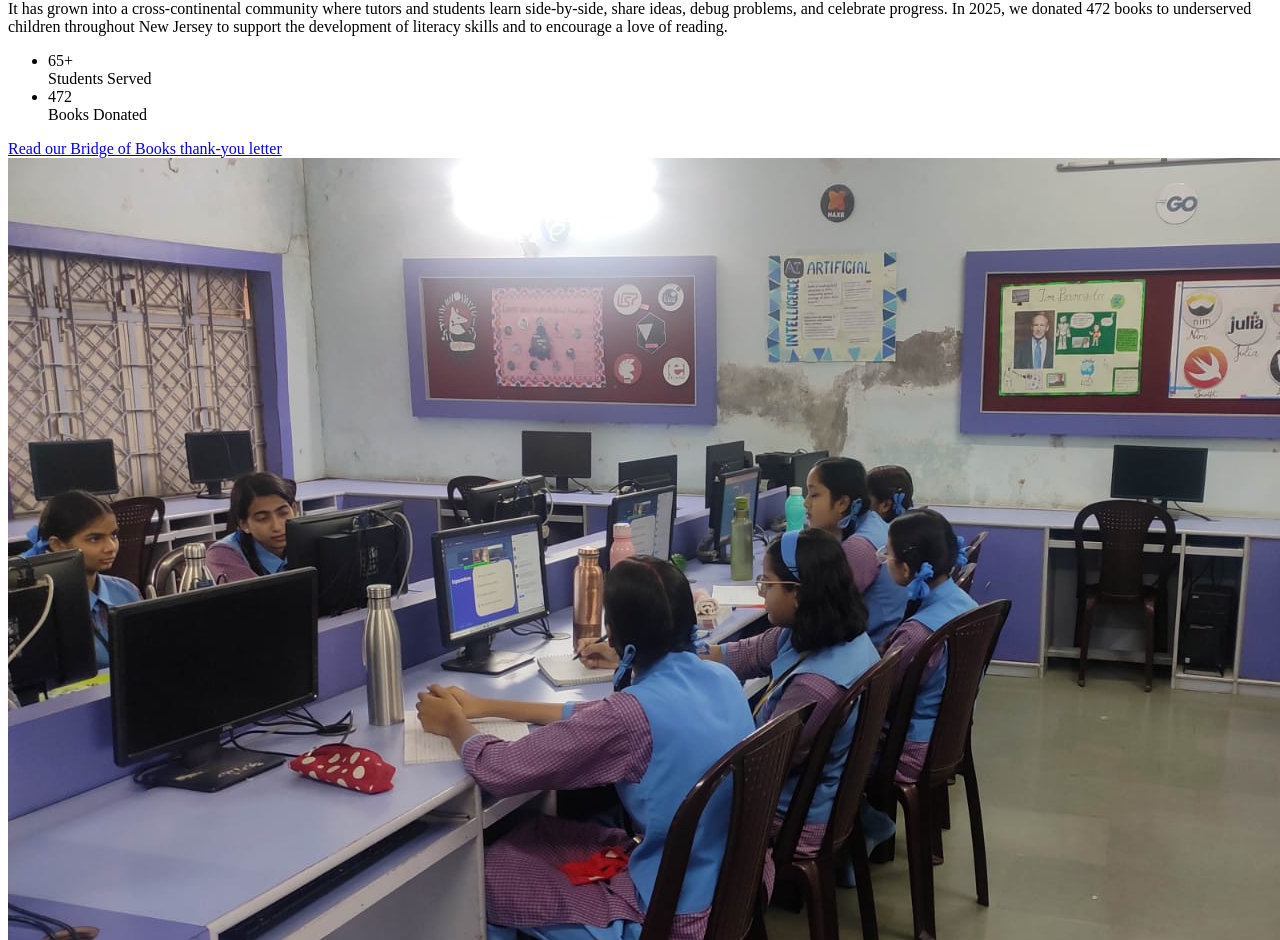
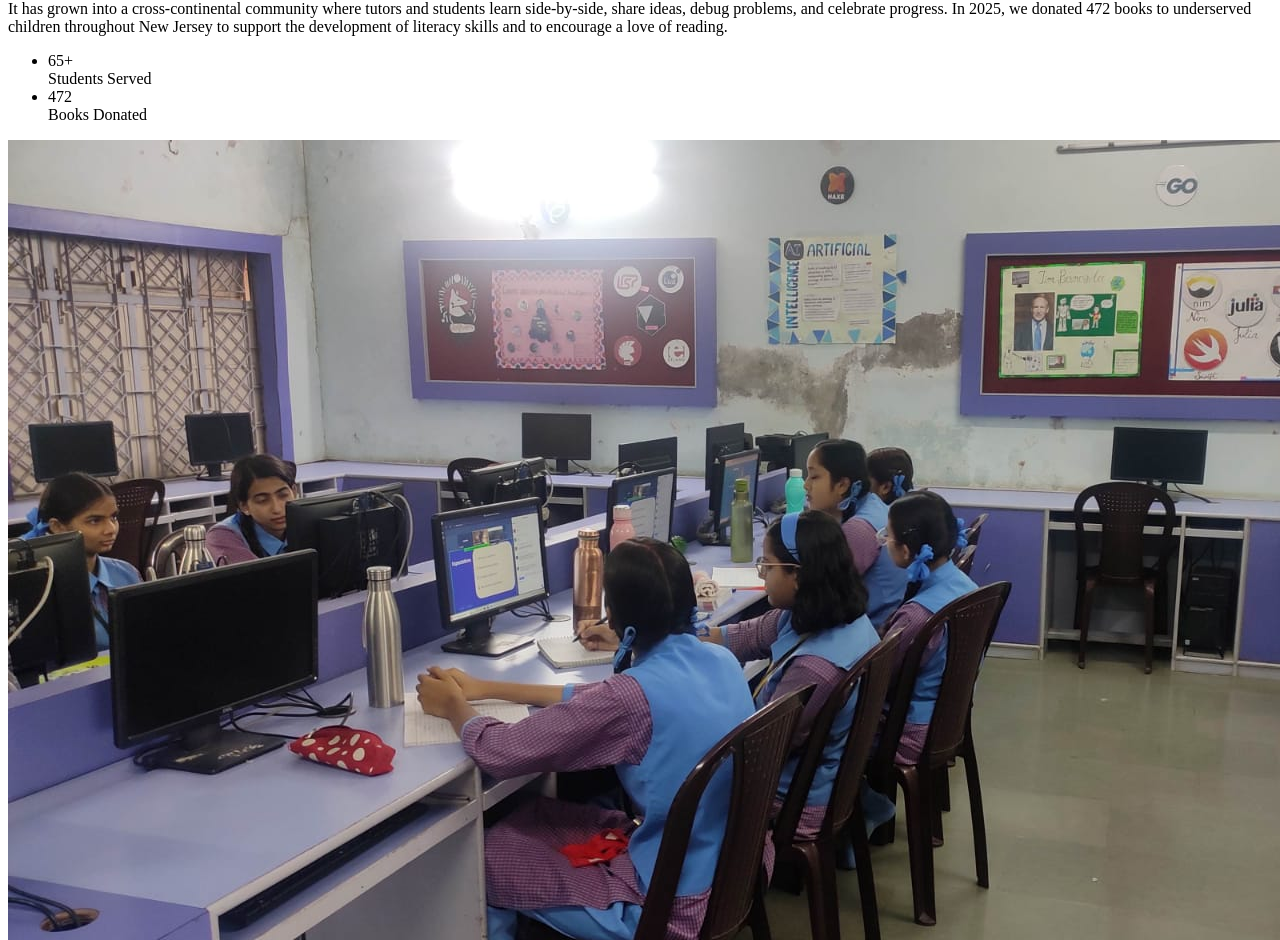
Before and after one commit to aarushM923/future-minds-ai, a React (Vite) app: page / in a window 1280 px wide. Shown: the part 1154-2094 px from the top of the page. Built offline with nearby package versions, Linux system fonts and the light colour scheme; the HTML template or start-up script is replaced by a standard one.

Commit message:
Clean gh-pages cache and submodule reference

```diff
--- a/src/components/About.jsx
+++ b/src/components/About.jsx
@@ -12,14 +12,6 @@ export default function About() {
             <li className="card"><div className="text-3xl font-extrabold text-primary">65+</div><div className="text-xs text-gray-500">Students Served</div></li>
             <li className="card"><div className="text-3xl font-extrabold text-primary">472</div><div className="text-xs text-gray-500">Books Donated</div></li>
           </ul>
-          <a
-          href={`${import.meta.env.BASE_URL}docs/book-drive-letter.pdf`}
-          className="mt-6 inline-block text-primary underline"
-          target="_blank"
-          rel="noopener noreferrer"
-        >
-          Read our Bridge of Books thank-you letter
-        </a>
         </div>
         <div>
           <img src={`${import.meta.env.BASE_URL}images/fmai_09.jpg`} alt="FMAI team and students" className="rounded-2xl shadow-xl w-full object-cover"/>
```
Also changed, not shown: 2 other files (tests, documents, lock files or other folders).
